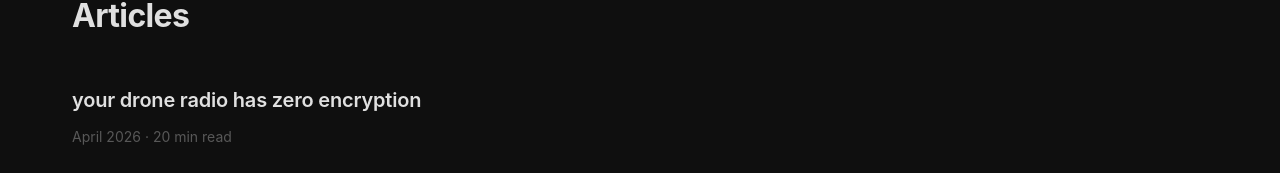
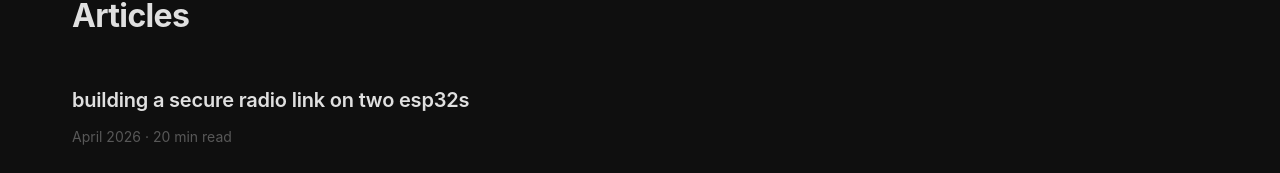
Before and after one commit to PotatoSpudowski/PotatoSpudowski.github.io, a React (Vite) app: page /articles in a window 1280 px wide. Shown: the part 184-357 px from the top of the page. Built offline with nearby package versions, Linux system fonts and the light colour scheme.

Commit message:
Update blog title

```diff
--- a/src/pages/Articles.jsx
+++ b/src/pages/Articles.jsx
@@ -3,7 +3,7 @@ import { Link } from 'react-router-dom'
 const ARTICLES = [
   {
     slug: 'radio-security-from-scratch',
-    title: 'your drone radio has zero encryption',
+    title: 'building a secure radio link on two esp32s',
     date: 'April 2026',
     readtime: '20 min read',
     excerpt: '',
--- a/src/pages/MurmurBlog.jsx
+++ b/src/pages/MurmurBlog.jsx
@@ -114,7 +114,7 @@ export default function MurmurBlog() {
       {/* hero */}
       <div className="blog-hero">
         <Fade>
-          <h1 className="blog-title">your drone radio has zero encryption</h1>
+          <h1 className="blog-title">building a secure radio link on two esp32s</h1>
         </Fade>
       </div>
 
```
